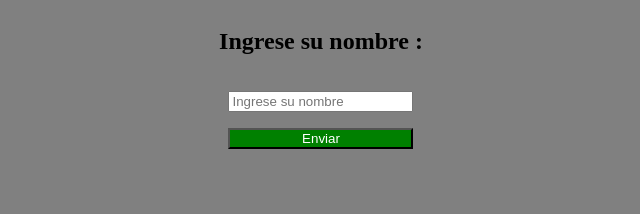
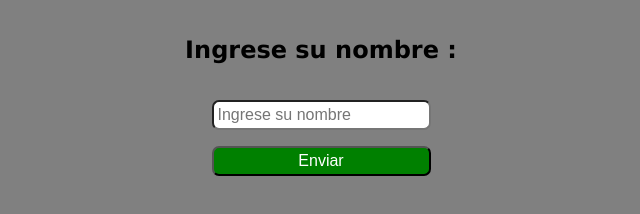
Before and after one commit to DeveloperRicardoL/tarea-modulo-1, a website built with Vite: page index.html in a window 1280 px wide. Shown: the whole page, without its empty margins (319-959 px from the left). Built offline with nearby package versions, Linux system fonts and the light colour scheme.

Commit message:
second-commit

```diff
--- a/style.css
+++ b/style.css
@@ -1,5 +1,7 @@
 body {
   background-color: gray;
+  font-family: Verdana, Geneva, Tahoma, sans-serif;
+  margin: 1rem;
 }
 
 .formulario {
@@ -14,7 +16,17 @@ body {
   justify-items: center;
   gap: 1rem;
 }
+
+#nombre {
+  padding: 4px;
+  border-radius: 7px;
+  font-size: 1rem;
+}
+
 #boton_enviar {
   background-color: green;
   color: white;
+  padding: 4px;
+  border-radius: 7px;
+  font-size: 1rem;
 }
```
